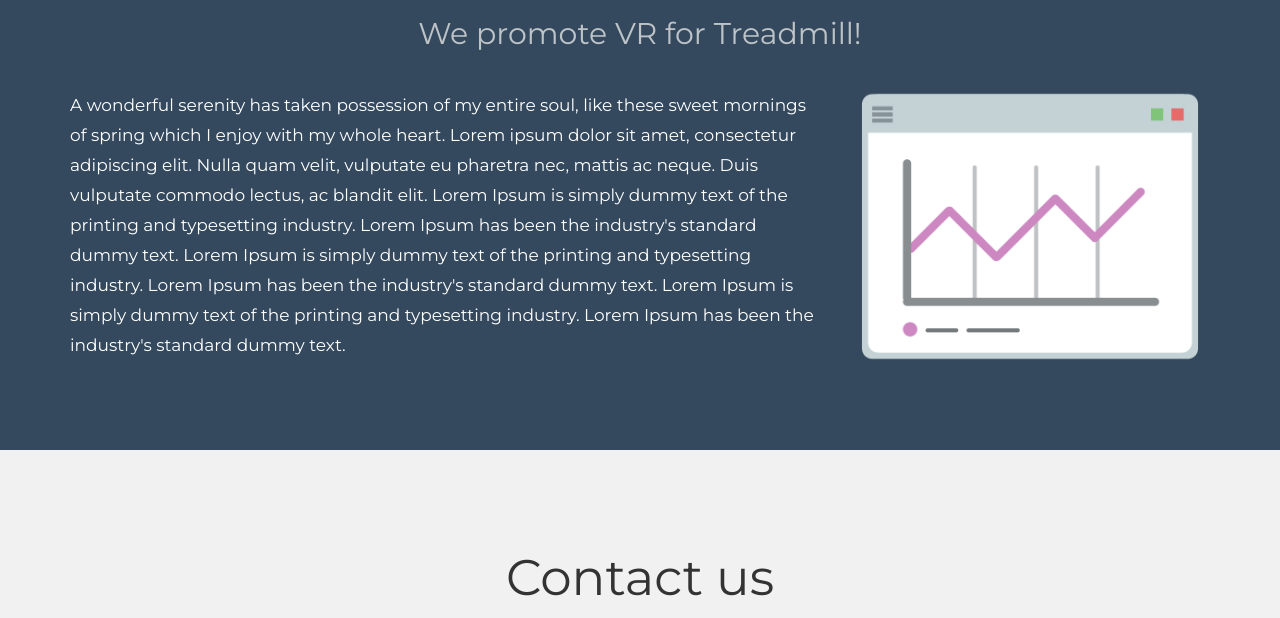
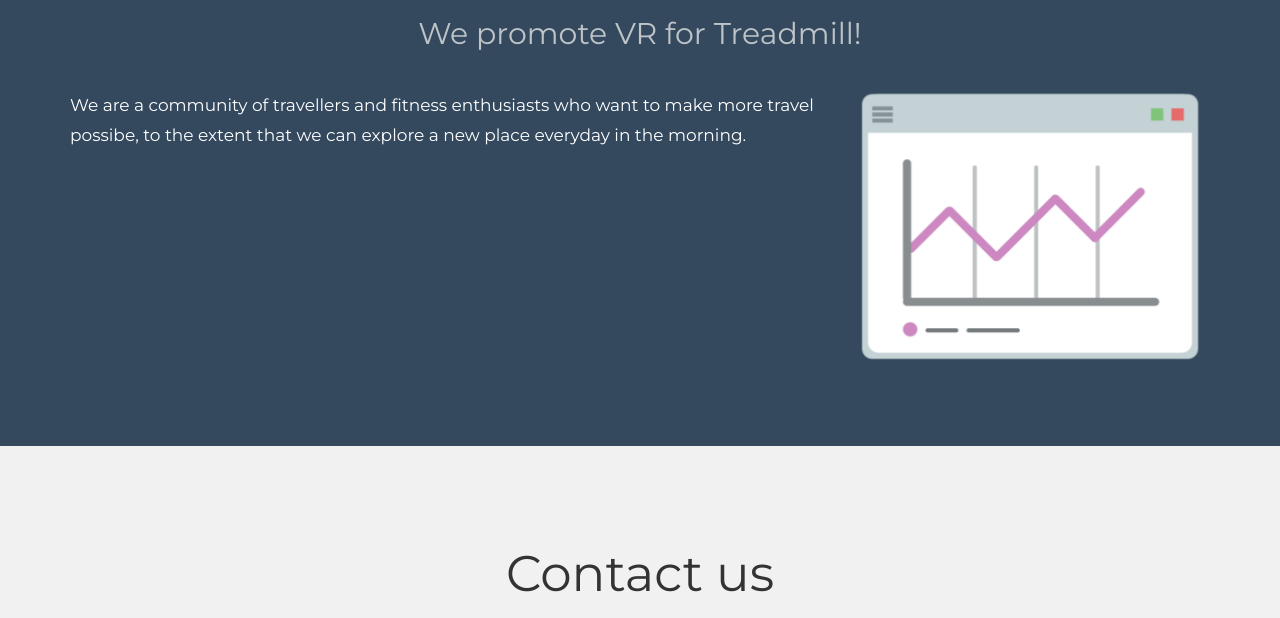
Before and after one commit to jigneshdarji91/fitnessVR, a plain HTML site: page website/corporal2/index.html in a window 1280 px wide. Shown: the part 1364-1982 px from the top of the page. Drawn offline with Linux system fonts and the light colour scheme.

Commit message:
about us page

```diff
--- a/website/corporal2/index.html
+++ b/website/corporal2/index.html
@@ -248,7 +248,7 @@
 
 <div class="col-md-8 col-sm-12">
 <p>
-A wonderful serenity has taken possession of my entire soul, like these sweet mornings of spring which I enjoy with my whole heart. Lorem ipsum dolor sit amet, consectetur adipiscing elit. Nulla quam velit, vulputate eu pharetra nec, mattis ac neque. Duis vulputate commodo lectus, ac blandit elit. Lorem Ipsum is simply dummy text of the printing and typesetting industry. Lorem Ipsum has been the industry's standard dummy text. Lorem Ipsum is simply dummy text of the printing and typesetting industry. Lorem Ipsum has been the industry's standard dummy text. Lorem Ipsum is simply dummy text of the printing and typesetting industry. Lorem Ipsum has been the industry's standard dummy text.
+We are a community of travellers and fitness enthusiasts who want to make more travel possibe, to the extent that we can explore a new place everyday in the morning.
 </p>
 </div>
 
```
Also changed, not shown: content/screenshots/Screenshot from 2016-04-10 09:17:06.png (added).
